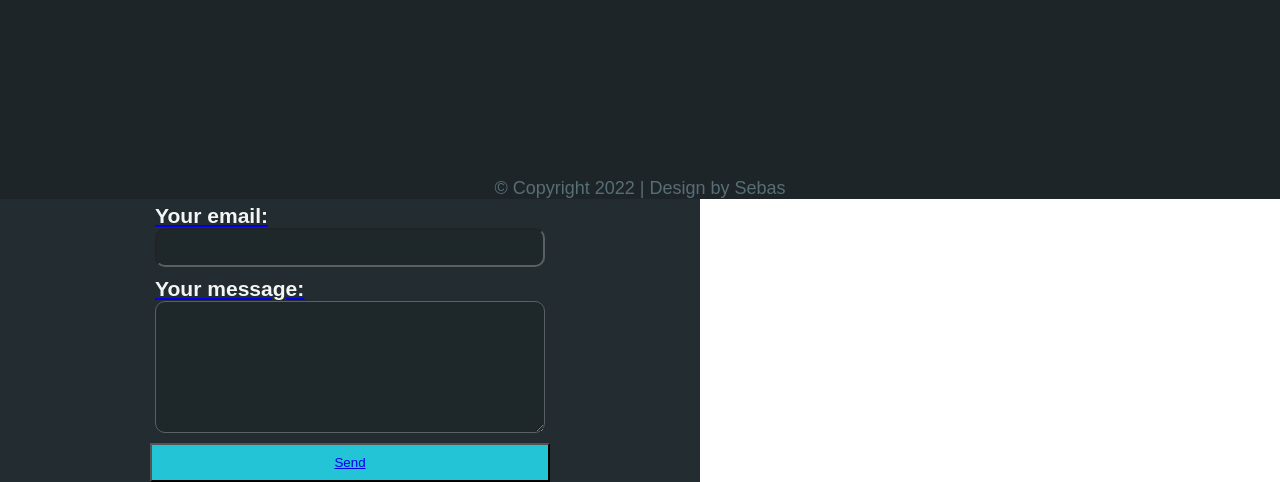
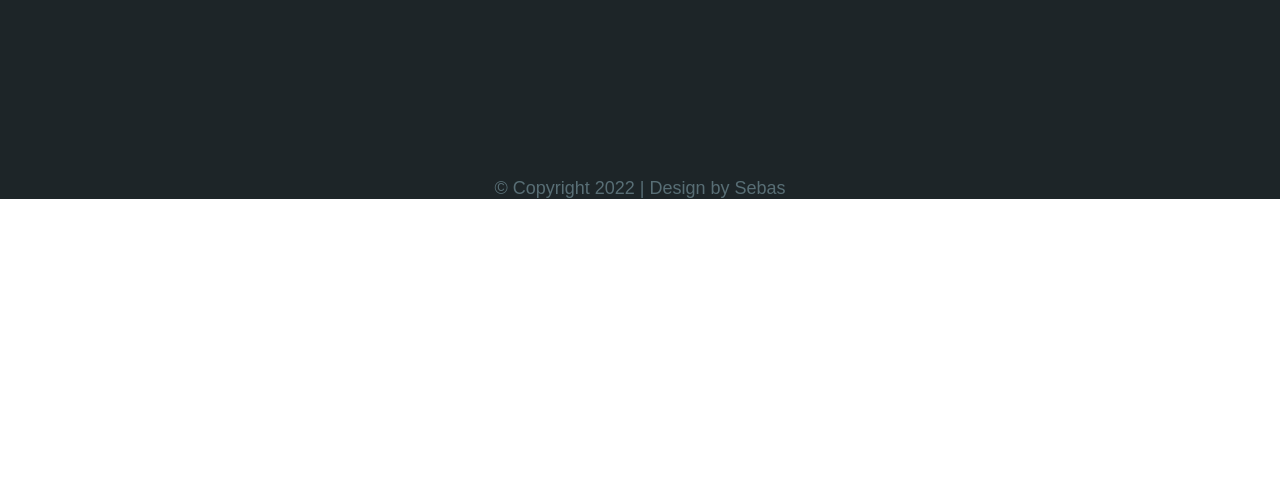
Before and after one commit to JoanAlvarado040700/JoanAlvarado040700.github.io, a website: page index.html in a window 1280 px wide. Shown: the part 2700-3182 px from the top of the page. After the commit the page ends 2899 px from the top, so only its background shows below. Drawn offline with Linux system fonts and the light colour scheme; a web font is replaced by a local one.

Commit message:
Eliminar fallo de formulario

```diff
--- a/index.html
+++ b/index.html
@@ -181,30 +181,6 @@
 
 
 
-
-    <!--    Modal section: Correo electronico -->
-<div id="correo" class="eins-modal">
-    <div class="eins-modal-content">
-        <div class="eins-modal-close"></div>
-
-
-        <form class="form" action="https://formspree.io/f/xpzezala" method="POST">
-            <label>
-                <h3>Your email:</h3>
-                <input type="email" name="email">
-            </label>
-            <label>
-                <h3>Your message: </h3>
-                <textarea name="message"></textarea>
-            </label>
-            <!-- your other form fields go here -->
-            <button type="submit">Send</button>
-        </form>
-
-    </div>
-</div>
-
-
 </body>
 
 </html>
```
